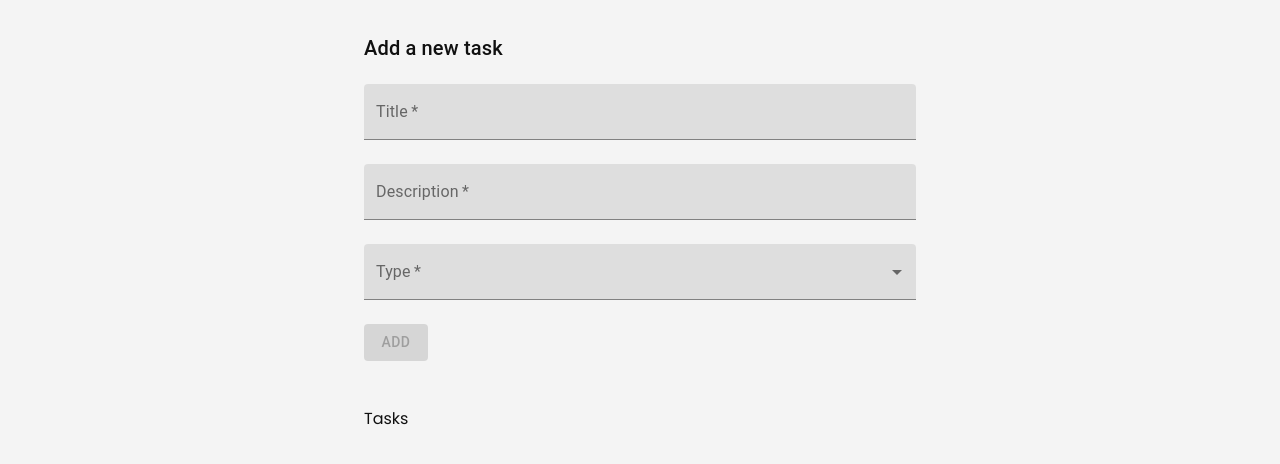
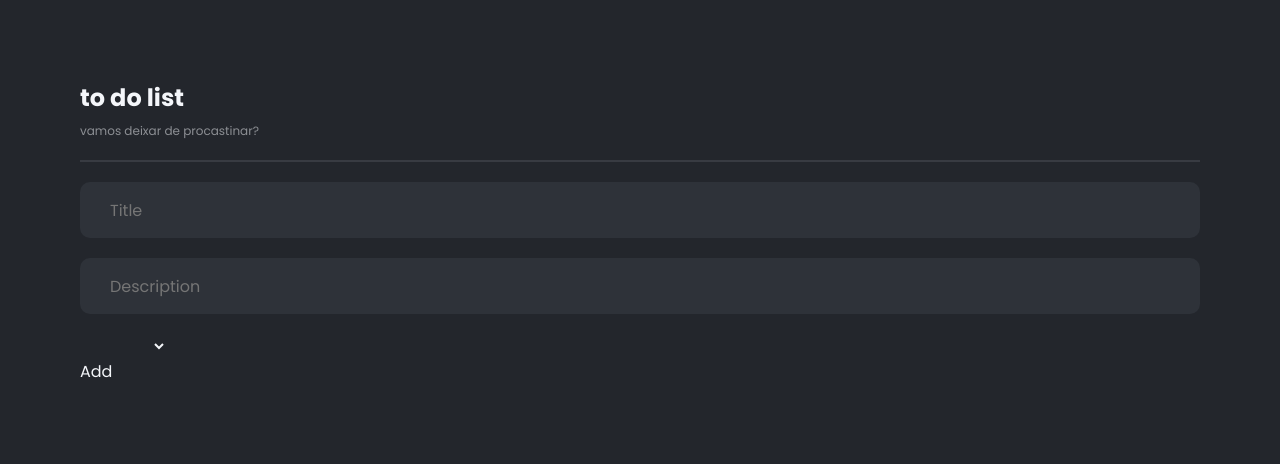
Before and after one commit to romaiy/todo-list-mvc-in-react, a React (Create React App) app: page / in a window 1280 px wide. Shown: the top 464 px of the page. Built offline with nearby package versions, Linux system fonts and the light colour scheme.

Commit message:
design commit

```diff
--- a/public/index.html
+++ b/public/index.html
@@ -5,7 +5,7 @@
     <meta name="viewport" content="width=device-width, initial-scale=1" />
     <link rel="preconnect" href="https://fonts.googleapis.com">
     <link rel="preconnect" href="https://fonts.gstatic.com" crossorigin>
-    <link href="https://fonts.googleapis.com/css2?family=Poppins:wght@400;500;600;700;800&display=swap" rel="stylesheet">
+    <link href="https://fonts.googleapis.com/css2?family=Poppins:wght@400;700&display=swap" rel="stylesheet">
     <title>todolist-mvc-in-react</title>
   </head>
   <body>
--- a/src/App.css
+++ /dev/null
@@ -1,3 +0,0 @@
-.App {
-  text-align: center;
-}
--- a/src/App.js
+++ b/src/App.js
@@ -1,18 +1,19 @@
 import React from 'react';
-import { Container } from '@material-ui/core';
 import Todolist from './Todolist';
-import { createTheme, ThemeProvider } from '@material-ui/core/styles';
 import './css/style.css';
 
 function App() {
-  const defaultTheme = createTheme();
 
   return (
-    <ThemeProvider theme={defaultTheme}>
-      <Container maxWidth="sm" justify="center">
-        <Todolist />
-      </Container>
-    </ThemeProvider>
+    <div className='wrapper'>
+      <div className='App'>
+        <div style={{paddingTop: '80px'}} className='App__content container'>
+          <div className='App__row'>
+            <Todolist />
+          </div>
+        </div>
+      </div>
+    </div>
   );
 }
 
--- a/src/Todolist/TodolistForm/TodolistFormView.js
+++ b/src/Todolist/TodolistForm/TodolistFormView.js
@@ -1,16 +1,8 @@
-import { makeStyles } from "@material-ui/styles";
 import React, { useState } from "react";
-import MenuItem from "@material-ui/core/MenuItem";
-import { FormControl, Button, Typography, TextField, Select, InputLabel, CircularProgress } from "@material-ui/core";
-
-const useStyles = makeStyles((theme) => ({
-    formField: {
-        marginBottom: theme.spacing(3),
-    },
-}));
+import { CircularProgress } from "@material-ui/core";
+import Header from "../../components/Heder";
 
 const TodolistFormView = (props) => {
-    const classes = useStyles();
 
     const {
         model: {
@@ -63,65 +55,56 @@ const TodolistFormView = (props) => {
 
     return (
         <div>
-            <Typography variant="h6" style={{marginBottom: '20px'}}>
-                Add a new task
-            </Typography>
-
+            <Header/>
             <form onSubmit={handleAdd} noValidate autoComplete="off">
-                <TextField
+                <input
                     id="title"
-                    className={classes.formField}
+                    placeholder="Title"
+                    className="input"
                     label="Title"
-                    variant="filled"
-                    fullWidth
                     required
                     onChange={(e) => handleTitleChange(e)}
                 />
 
-                <TextField
+                <input
                     id="description"
-                    className={classes.formField}
+                    placeholder="Description"
+                    className="input"
                     label="Description"
                     variant="filled"
-                    fullWidth
-                    required
                     onChange={(e) => handleDescriptionChange(e)}
                 />
 
-                <FormControl
+                <div
                     variant="filled"
-                    className={classes.formField}
-                    fullWidth
                     required
                 >
                     {isLoading ? (
-                        <CircularProgress />
+                        <CircularProgress/>
                     ) : (
                         <>
-                        <InputLabel id="type">Type</InputLabel>
-                        <Select
+                        <select
                             id="type"
                             value={selectedType}
                             onChange={(e) => handleTypeChange(e)}
                         >
+                            <option/>
                             {type.options.map(({ label, value }) => (
-                                <MenuItem key={value} value={value}>
+                                <option key={value} value={value}>
                                     {label}
-                                </MenuItem>
+                                </option>
                             ))}
-                        </Select>
+                        </select>
                         </>
                     )}
-                </FormControl>
+                </div>
 
-                <Button
+                <button
                     type="submit"
-                    variant="contained"
-                    color="primary"
                     disabled={!isValid}
                 >
                     Add
-                </Button>
+                </button>
             </form>
         </div>
     );
--- a/src/Todolist/TodolistTasks.js
+++ b/src/Todolist/TodolistTasks.js
@@ -14,7 +14,6 @@ const TodolistTasks = () => {
     return (
         <div className="task">
             <div className="task__content container">
-                <h2 className="task__heading">Tasks</h2>
                 <ul className="task__list">
                 {tasks.map((item) => (
                     <Task key={item.id} item={item} setCompleted={setCompleted}/>
--- a/src/Todolist/index.js
+++ b/src/Todolist/index.js
@@ -1,5 +1,4 @@
 import React from "react";
-import { Grid, Box } from "@material-ui/core";
 import TodolistTasksProvider from "./TodolistTasksProvider";
 import TodolistFormAdapter from "./TodolistAdapter";
 import TodolistForm from "./TodolistForm";
@@ -8,19 +7,13 @@ import TodolistTasks from "./TodolistTasks";
 const Todolist = () => {
     return(
         <TodolistTasksProvider>
-            <Grid container spacing={2}>
-                <Grid item xs={12}>
-                    <Box pt={4} pb={4}>
-                        <TodolistFormAdapter>
-                            <TodolistForm/>
-                        </TodolistFormAdapter>
-                    </Box>
-                </Grid>
 
-                <Grid item xs={12}>
-                    <TodolistTasks/>
-                </Grid>
-            </Grid>
+            <TodolistFormAdapter>
+                <TodolistForm/>
+            </TodolistFormAdapter>
+
+            <TodolistTasks/>
+
         </TodolistTasksProvider>
     )
 }
--- /dev/null
+++ b/src/components/Heder.js
@@ -0,0 +1,14 @@
+import React from "react";
+
+const Header = () => {
+
+    return(
+        <header>
+            <h1 className="h1">to do list</h1>
+            <h5 className="h5">vamos deixar de procastinar?</h5>
+            <div className="line"></div>
+        </header>
+    );
+};
+
+export default Header;
--- a/src/components/Task.js
+++ b/src/components/Task.js
@@ -1,14 +1,11 @@
 import React from "react";
-import TaskType from "./TaskType";
 
 const Task = ({ item, setCompleted }) => {
   const id = `comleted${item.id}`;
 
   return(
     <li className="task__block">
-            <div className="task__column">
       <div className="task__row">
-                    <h3 className="task__title" style={(item.isCompleted) ? {textDecorationLine: 'line-through'} : {}}>{item.title}</h3>
         <div>
           <input
             className="custom-checkbox"
@@ -17,11 +14,14 @@ const Task = ({ item, setCompleted }) => {
             name="comleted"
             onChange={() => setCompleted(item.id, item.isCompleted)}
           />
-                    <label className="task__title" htmlFor={id}>Done</label>
+          <label className="task__title" htmlFor={id}></label>
         </div>
+        <div
+          className="task__title"
+          style={(item.isCompleted) ? {textDecorationLine: 'line-through'} : {}}
+        >
+          {item.title}
         </div>
-                <p className="task__description">{item.description}</p>
-                <TaskType  name={item.type.name} />
       </div>
     </li>
   )
--- a/src/css/style.css
+++ b/src/css/style.css
@@ -102,12 +102,13 @@ svg path {
 
 body {
   font-family: "Poppins", sans-serif;
-  color: #101010;
+  font-style: normal;
+  color: #F4F6FA;
   cursor: default;
   font-weight: 400;
   font-size: 16px;
-  line-height: 20px;
-  background: #F4F4F4;
+  line-height: 24px;
+  background: #23262C;
 }
 
 * {
@@ -135,25 +136,18 @@ body {
 }
 
 .task__block {
-  width: 552px;
-  height: 250px;
-  margin-bottom: 30px;
-  background: #FFFFFF;
-  box-shadow: 0px 4px 15px rgba(50, 20, 61, 0.05);
-  border-radius: 10px;
-  padding: 30px;
+  margin-bottom: 20px;
   display: flex;
-  align-items: flex-start;
-  justify-content: space-between;
+  align-items: center;
 }
 .task__block:last-child {
   margin-right: 0;
 }
 .task__title {
+  margin-left: 12px;
   font-weight: 700;
   font-size: 20px;
   line-height: 30px;
-  color: #2B282D;
 }
 .task__description {
   margin-top: 15px;
@@ -173,19 +167,51 @@ body {
 }
 .task__row {
   display: flex;
-  justify-content: space-between;
   align-items: center;
-  width: 492px;
 }
 .task__heading {
   margin-bottom: 20px;
 }
 
+.h1 {
+  font-weight: 700;
+  font-size: 24px;
+  line-height: 36px;
+  margin-bottom: 6px;
+}
+
+.h5 {
+  font-size: 12px;
+  line-height: 18px;
+  opacity: 0.5;
+  margin-bottom: 20px;
+}
+
+.input {
+  padding: 16px 30px;
+  background: #2E3239;
+  border-radius: 10px;
+  width: 1120px;
+  height: 56px;
+  margin-bottom: 20px;
+}
+.input:last-child {
+  margin-bottom: 0;
+}
+
+.line {
+  width: 1120px;
+  height: 0px;
+  opacity: 0.1;
+  border: 1px solid #F4F6FA;
+  margin-bottom: 20px;
+}
+
 .container {
-  max-width: 1080px;
+  max-width: 1120px;
   margin: 0 auto;
 }
-@media (max-width: 1092px) {
+@media (max-width: 1132px) {
   .container {
     max-width: 970px;
   }
@@ -231,7 +257,6 @@ body {
   flex-grow: 0;
   border: 1px solid #adb5bd;
   border-radius: 0.25em;
-  margin-right: 0.5em;
   background-repeat: no-repeat;
   background-position: center center;
   background-size: 50% 50%;
--- a/src/scss/_main.scss
+++ b/src/scss/_main.scss
@@ -1,11 +1,12 @@
 body {
     font-family: 'Poppins', sans-serif;
-    color: #101010;
+    font-style: normal;
+    color: #F4F6FA;
     cursor: default;
     font-weight: 400;
     font-size: 16px;
-    line-height: 20px;
-    background: #F4F4F4;
+    line-height: 24px;
+    background: #23262C;
 }
 
 * {
--- a/src/scss/_task.scss
+++ b/src/scss/_task.scss
@@ -1,24 +1,17 @@
 .task {
     &__block {
-        width: 552px;
-        height: 250px;
-        margin-bottom: 30px;
-        background: #FFFFFF;
-        box-shadow: 0px 4px 15px rgba(50, 20, 61, 0.05);
-        border-radius: 10px;
-        padding: 30px;
+        margin-bottom: 20px;
         &:last-child {
             margin-right: 0;
         }
         display: flex;
-        align-items: flex-start;
-        justify-content: space-between;
+        align-items: center;
     }
     &__title {
+        margin-left: 12px;
         font-weight: 700;
         font-size: 20px;
         line-height: 30px;
-        color: #2B282D;
     }
     &__description {
         margin-top: 15px;
@@ -38,11 +31,43 @@
     }
     &__row {
         display: flex;
-        justify-content: space-between;
         align-items: center;
-        width: 492px;
     }
     &__heading {
         margin-bottom: 20px;
     }
 }
+
+.h1 {
+    font-weight: 700;
+    font-size: 24px;
+    line-height: 36px;
+    margin-bottom: 6px;
+}
+
+.h5 {
+    font-size: 12px;
+    line-height: 18px;
+    opacity: 0.5;
+    margin-bottom: 20px;
+}
+
+.input {
+    padding: 16px 30px;
+    background: #2E3239;
+    border-radius: 10px;
+    width: 1120px;
+    height: 56px;
+    margin-bottom: 20px;
+    &:last-child {
+        margin-bottom: 0;
+    }
+}
+
+.line {
+    width: 1120px;
+    height: 0px;
+    opacity: 0.1;
+    border: 1px solid #F4F6FA;
+    margin-bottom: 20px;
+}
--- a/src/scss/style.scss
+++ b/src/scss/style.scss
@@ -1,4 +1,4 @@
-$maxWidthContainer: 1080;
+$maxWidthContainer: 1120;
 $md1: $maxWidthContainer + 12;
 $md2: 991.98;
 $md3: 767.98;
@@ -52,7 +52,6 @@ $md4: 479.98;
     flex-grow: 0;
     border: 1px solid #adb5bd;
     border-radius: 0.25em;
-    margin-right: 0.5em;
     background-repeat: no-repeat;
     background-position: center center;
     background-size: 50% 50%;
```
Lines whose indentation alone changed are shown as unchanged.
